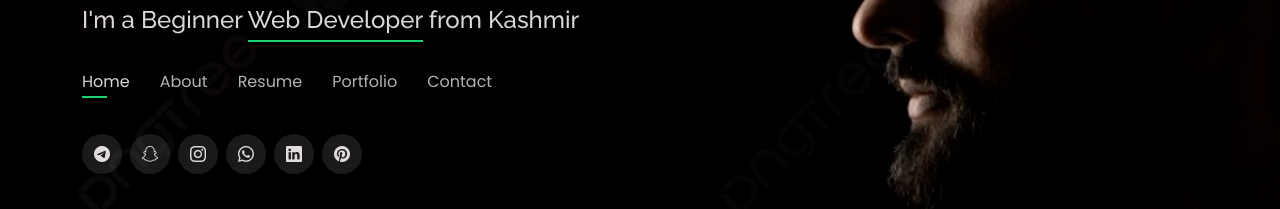
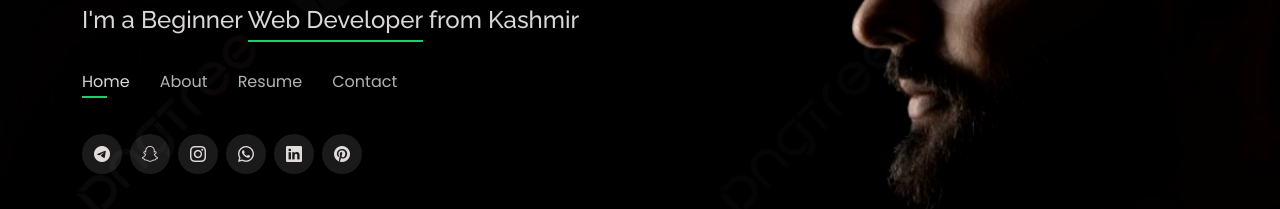
Before and after one commit to Khalidfayaz/Portfolia, a plain HTML site: page index.html in a window 1280 px wide. Shown: the part 344-553 px from the top of the page. Drawn offline with nearby package versions, Linux system fonts and the light colour scheme.

Commit message:
Update index.html

```diff
--- a/index.html
+++ b/index.html
@@ -52,7 +52,7 @@
           <li><a class="nav-link active" href="#header">Home</a></li>
           <li><a class="nav-link" href="#about">About</a></li>
           <li><a class="nav-link" href="#resume">Resume</a></li>
-          <li><a class="nav-link" href="#portfolio">Portfolio</a></li>
+<!--           <li><a class="nav-link" href="#portfolio">Portfolio</a></li> -->
           <li><a class="nav-link" href="#contact">Contact</a></li>
         </ul>
         <i class="bi bi-list mobile-nav-toggle"></i>
```
